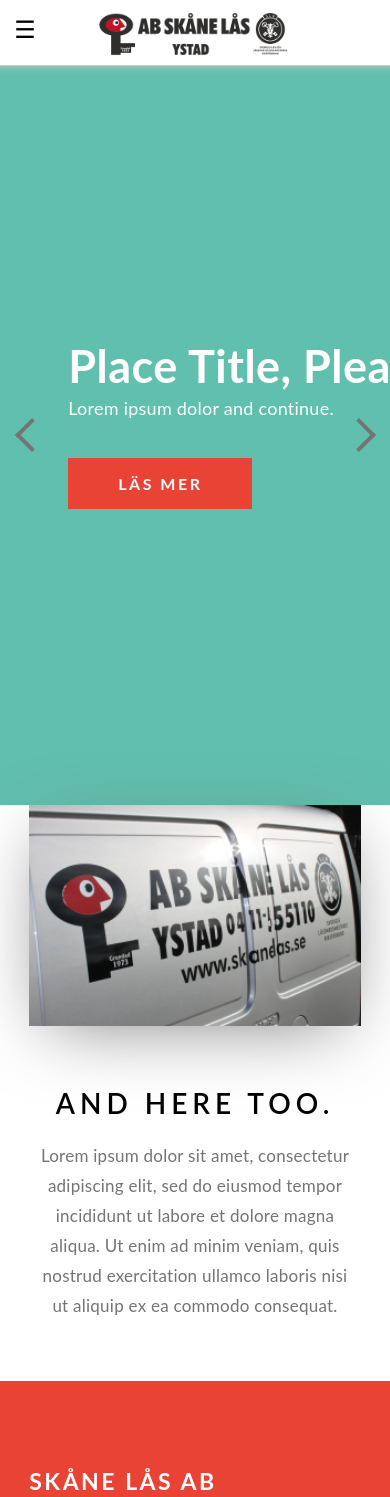
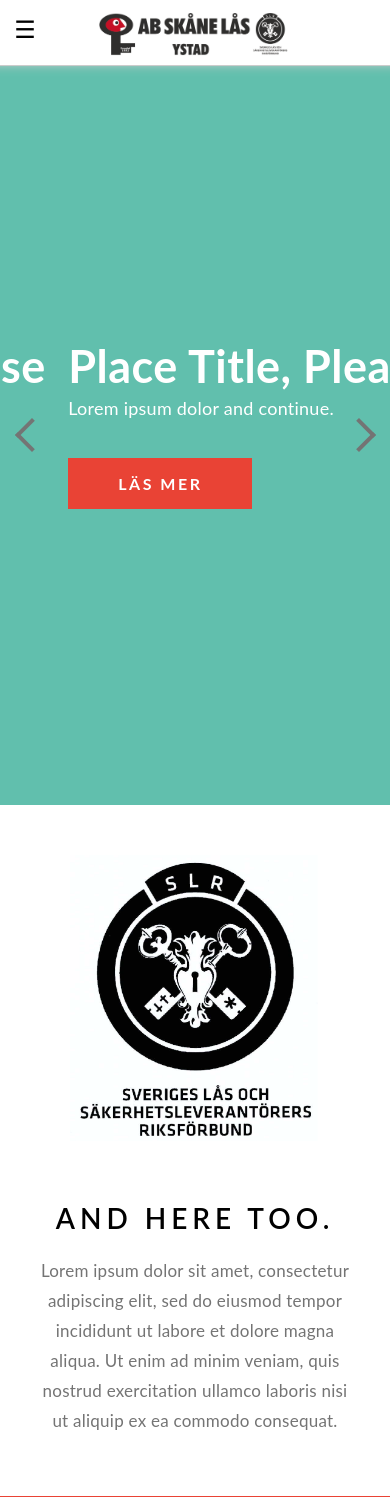
Before and after one commit to WebCreatorUF/Websites, a PHP site: page / in a window 390 px wide. Shown: the top 1497 px of the page. Run offline with PHP 8.4, Linux system fonts and the light colour scheme; some libraries are stand-ins or nearby versions; some web fonts are replaced.

Commit message:
Add files via upload

```diff
--- a/Projekt_1/index.html
+++ b/Projekt_1/index.html
@@ -65,15 +65,27 @@
                 	<div class="container_slide">
                     	<div class="slider-wrapperI">
                       		<div class="inner-wrapperI">
-                        		<div class="slide" style="background: #CC5C8C;">1</div>
-                        		<div class="slide" style="background: #61BFAD;">
-									<div class="slide_content">
+                        		<div class="slide" style="background: #CC5C8C;">
+									<div class="slide_content slide_first">
 										<h2>Place Title, Please</h2>
 										<p>Lorem ipsum dolor and continue.</p>
 										<a class="submit">LÄS MER</a>
 									</div>
 								</div>
-                        		<div class="slide" style="background: #F0CF61;">3</div>
+                        		<div class="slide" style="background: #61BFAD;">
+									<div class="slide_content slide_second">
+										<h2>Place Title, Please</h2>
+										<p>Lorem ipsum dolor and continue.</p>
+										<a class="submit">LÄS MER</a>
+									</div>
+								</div>
+                        		<div class="slide" style="background: #F0CF61;">
+									<div class="slide_content slide_third">
+										<h2>Intorducing Skåne Lås, Just Awesome</h2>
+										<p>Lorem ipsum dolor and continue it.</p>
+										<a class="submit">LÄS SJÄLV UTAN AVBROTT K?</a>
+									</div>
+								</div>
                       		</div>
                     	</div>
                         <div class="buttonI prevI"></div>
@@ -82,12 +94,12 @@
                     <div class="article_about">
                         <ul>
                             <li>
-								<div class="img_about">
-									<img src="Bilder/Other/1.png" alt="about">
+								<div class="img_about r_logo">
+									<img src="Bilder/Logos/riksförbund.JPG" alt="about">
 								</div>
                             </li>
                             <li>
-								<div class="container_text">
+								<div class="container_text r_text">
 									<h2>AND HERE TOO.</h2>
 									<p>Lorem ipsum dolor sit amet, consectetur adipiscing elit, sed do eiusmod tempor incididunt ut labore et dolore magna aliqua. Ut enim ad minim veniam, quis nostrud exercitation ullamco laboris nisi ut aliquip ex ea commodo consequat.</p>
 								</div>
--- a/Projekt_1/style.css
+++ b/Projekt_1/style.css
@@ -345,6 +345,15 @@
     transform: translate(-40%, -50%);
 }
 
+.r_text {
+	position:relative;
+	width:65%;
+	height: auto;
+    top: 50%;
+	left:15%;
+    transform: translate(-15%, -50%);
+}
+
 .article_about:nth-child(odd) .container_text {
 	position:relative;
 	width:65%;
@@ -492,6 +501,14 @@
 	box-shadow: -5px 15px 75px -20px #777;
 }
 
+.article_about .r_logo img {
+	width:250px;
+	height:auto;
+	transform: translate(30%, -50%);
+	top:50%;
+	position: relative;
+	box-shadow: none;
+}
 
 .container_slide {
 	display: flex;
@@ -550,11 +567,29 @@
     position: relative;
 }
 
-.slide:nth-child(2) h2 {
+.slide_first h2 {
 	line-height: 5px;
 }
 
-.slide:nth-child(2) p {
+.slide_first p {
+	line-height: 5px;
+}
+
+.slide_second h2 {
+	line-height: 5px;
+}
+
+.slide_second p {
+	line-height: 5px;
+}
+
+.slide_third h2 {
+	line-height: 47.5px;
+	width: 385px;
+	margin: 0;
+}
+
+.slide_third p {
 	line-height: 5px;
 }
 
@@ -898,13 +933,14 @@
 		height: inherit;
 	}
 
-	.article_about .img_about img {
-		width:41vw;
+	.article_about .r_logo img {
+		width:250px;
 		height:auto;
 		transform: translate(0);
 		top:0;
+		margin: 50px auto 0px auto;
 		position: relative;
-		box-shadow: -5px 15px 75px -20px #777;
+		box-shadow: none;
 	}
 
 	footer ul {
@@ -1051,12 +1087,11 @@
 	}
 
 	.article_about .img_about img {
-		width: 85vw;
+		width: 250px;
 		height: auto;
 		transform: translate(0);
 		top: 0;
 		position: relative;
-		box-shadow: 0px 15px 75px -20px #777;
 	}
 
 	.prev {
```
Also changed, not shown: Projekt_1/Bilder/Logos/riksförbund.JPG (added).
